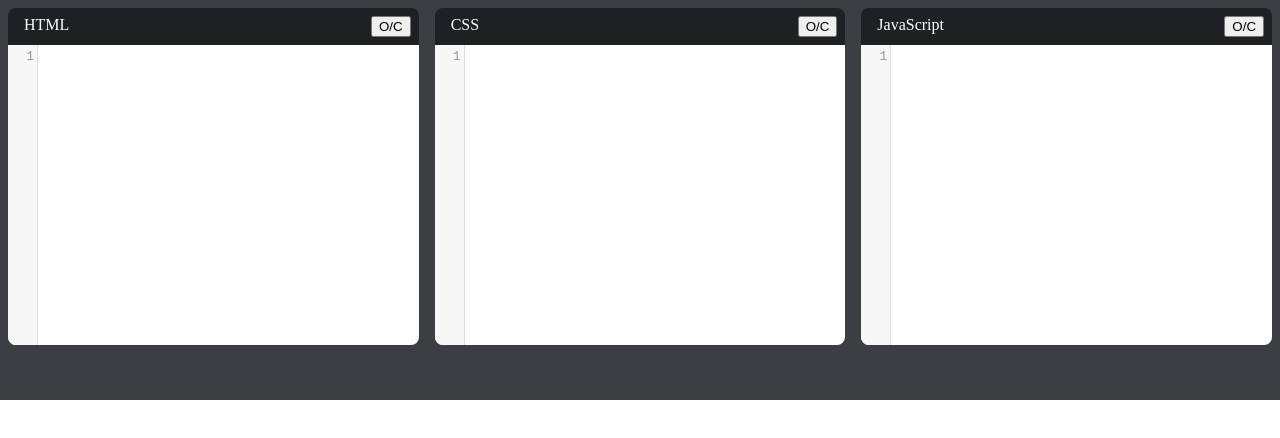
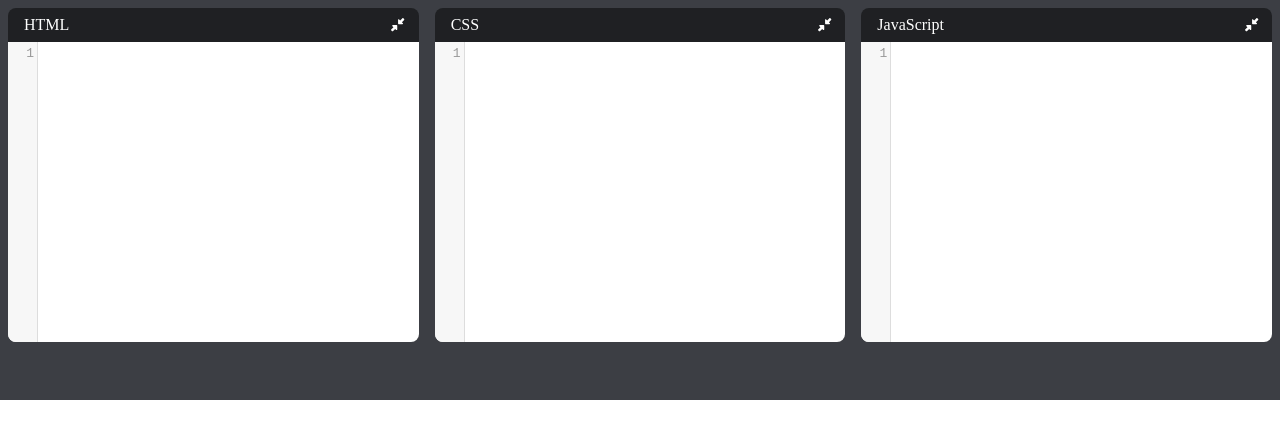
Before and after one commit to adeeb1488/CodePen-clone, a React (Create React App) app: page / in a window 1280 px wide. Shown: the top 438 px of the page. Built offline with nearby package versions, Linux system fonts and the light colour scheme.

Commit message:
Adding open and close buttons for the code editors

```diff
--- a/package.json
+++ b/package.json
@@ -3,6 +3,9 @@
   "version": "0.1.0",
   "private": true,
   "dependencies": {
+    "@fortawesome/fontawesome-svg-core": "^6.3.0",
+    "@fortawesome/free-solid-svg-icons": "^6.3.0",
+    "@fortawesome/react-fontawesome": "^0.2.0",
     "@testing-library/jest-dom": "^5.16.5",
     "@testing-library/react": "^13.4.0",
     "@testing-library/user-event": "^13.5.0",
--- a/src/components/Editor.js
+++ b/src/components/Editor.js
@@ -1,10 +1,12 @@
-import React from 'react'
+import React, { useState } from 'react'
 import 'codemirror/lib/codemirror.css'
 import 'codemirror/theme/material.css'
 import 'codemirror/mode/xml/xml'
 import 'codemirror/mode/javascript/javascript'
 import 'codemirror/mode/css/css'
 import { Controlled as ControlledEditor } from 'react-codemirror2'
+import { FontAwesomeIcon } from '@fortawesome/react-fontawesome'
+import { faCompressAlt, faExpandAlt } from '@fortawesome/free-solid-svg-icons'
 function Editor(props){
   const{
     language,
@@ -12,15 +14,21 @@
     value,
     onChange
   } = props;
-
+  const[open, setOpen] = useState(true)
   function handleChange(editor,data,value){
     onChange(value)
   }
     return (
-    <div className='editor-container'>
+    <div className={`editor-container ${open?``: `collapsed`}`}>
         <div className='editor-title'>
             {displayName}
-            <button>O/C</button>
+            <button
+            type="button"
+            className='expand-collapse-btn'
+            onClick={()=>setOpen(prevOpen=> !prevOpen )}
+            >
+                <FontAwesomeIcon icon={open? faCompressAlt:faExpandAlt} />
+            </button>
         </div>
         <ControlledEditor
         onBeforeChange={handleChange}
--- a/src/index.css
+++ b/src/index.css
@@ -44,3 +44,21 @@
   border-bottom-left-radius: .5rem;
   overflow: hidden;
 }
+
+.editor-container.collapsed{
+  flex-grow: 0;
+
+}
+
+.editor-container.collapsed .CodeMirror-scroll{
+position: absolute;
+overflow: hidden !important;
+}
+
+.expand-collapse-btn{
+  margin-left: .5rem;
+  background: none;
+  border: none;
+  color: white;
+  cursor: pointer;
+}
```
Also changed, not shown: 1 other file (tests, documents, lock files or other folders).
